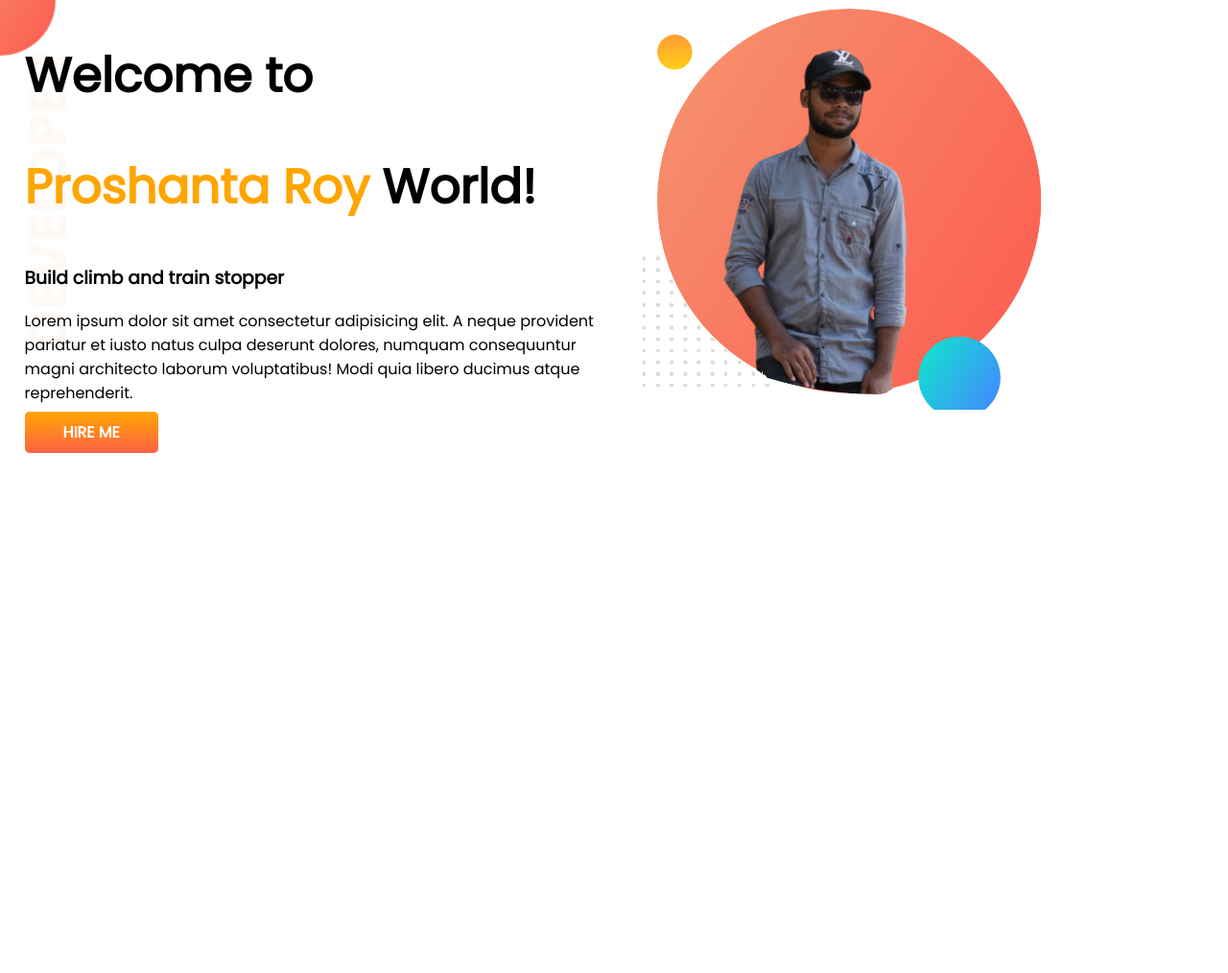
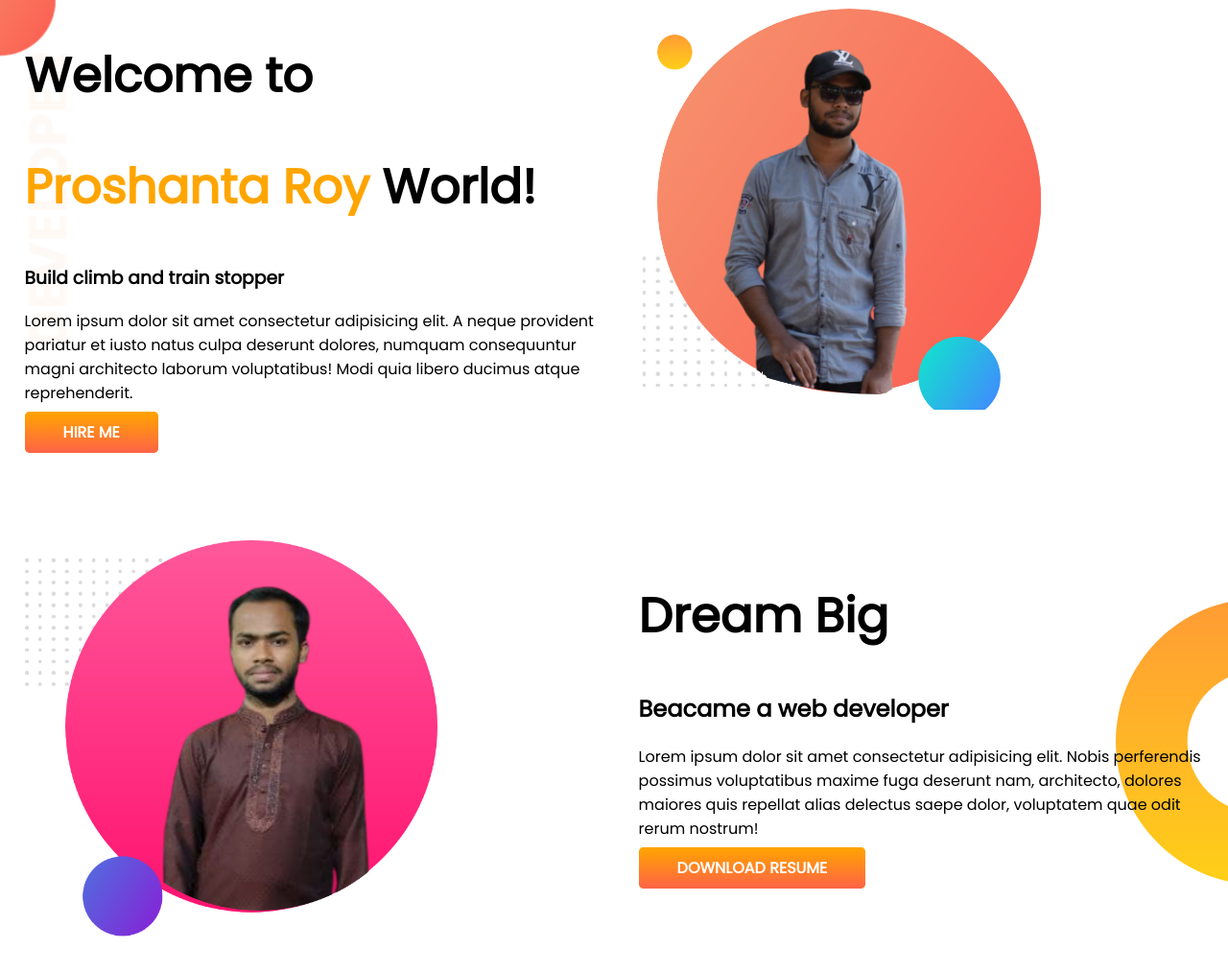
Before and after one commit to Proshantaroy7969/developer-portfolio, a plain HTML site: page index.html in a window 1280 px wide. Shown: the whole page at 96% size. Before the commit the page ends 800 px from the top, so only its background shows below. Drawn offline with Linux system fonts and the light colour scheme.

Commit message:
Dream-big added

```diff
--- a/index.html
+++ b/index.html
@@ -26,5 +26,20 @@
         <img src="image/my-bg.png" alt="Proshanta-pic">
     </div>
 </section>
+
+<section class="dream-big">
+    <div class="half-width">
+        <img src="image/my-bg2.png" alt="proshanta-roy">
+    </div>
+
+    <div class="half-width">
+    <h1>Dream Big</h1>
+    <h2>Beacame a web developer</h2>
+    <p>Lorem ipsum dolor sit amet consectetur adipisicing elit. Nobis perferendis possimus voluptatibus maxime fuga deserunt nam, architecto, dolores maiores quis repellat alias delectus saepe dolor, voluptatem quae odit rerum nostrum!</p>
+    <a class="link-button" target="_blank" href="">DOWNLOAD RESUME</a>
+
+    </div>
+</section>
+
 </body>
 </html>
--- a/style.css
+++ b/style.css
@@ -10,6 +10,7 @@ h1{
 }
 section{
     display: flex;
+    margin-bottom: 100px;
 }
 .half-width{
     width: 50%;
@@ -31,3 +32,8 @@ section{
     background-image: url(image/top-banner.png);
     background-repeat: no-repeat;
 }
+.dream-big{
+    background-image: url(image/dream-bg.png);
+    background-repeat: no-repeat;
+    background-position: right;
+}
```
